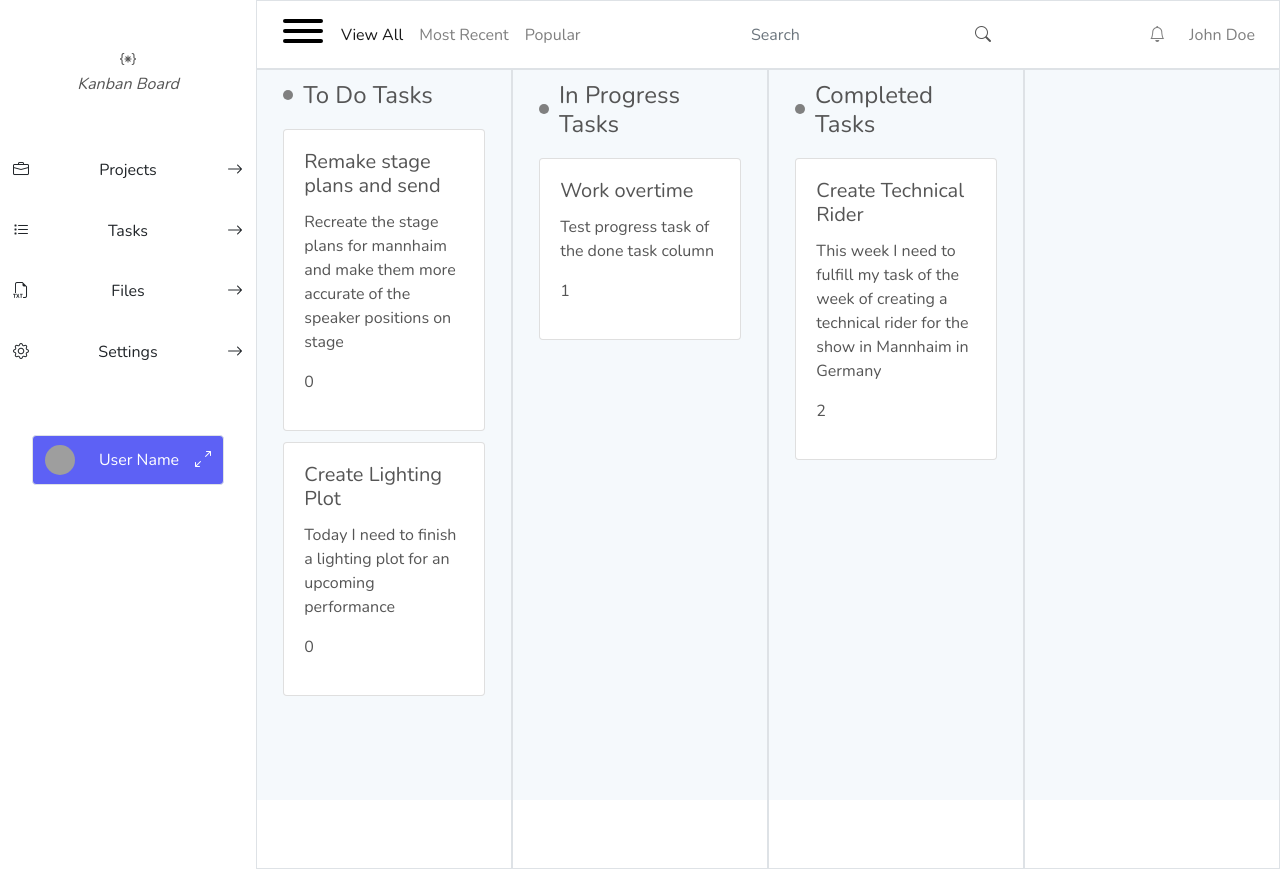
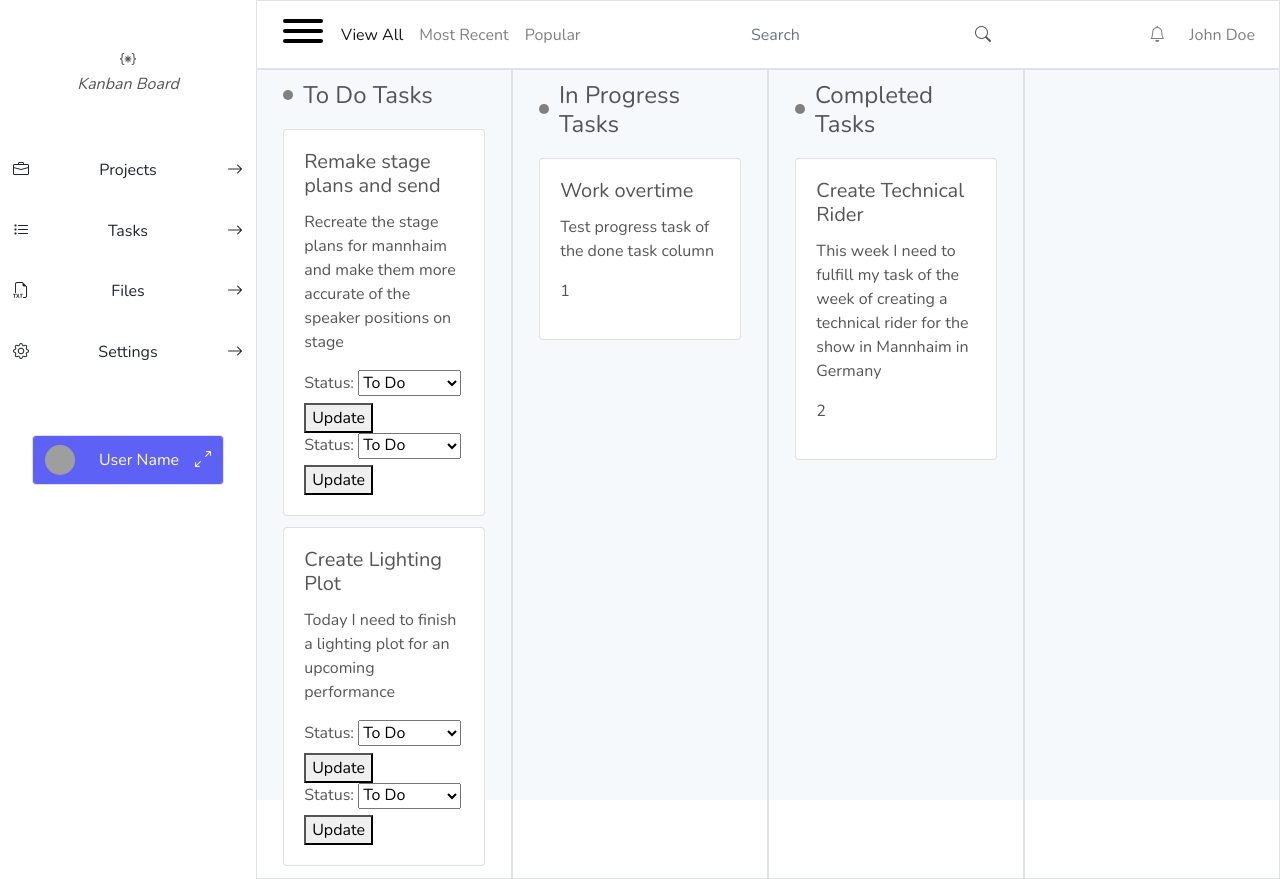
Before and after one commit to anthonyfdunphy/kanban-project, a Django app: page / in a window 1280 px wide. Run offline with Django 3.2, Linux system fonts and the light colour scheme; data comes from the database, SQL or seed files in the repository; some libraries are stand-ins or nearby versions; grey boxes are pictures that could not be loaded.

Commit message:
almost have the form button working

```diff
--- a/kanban/home/templates/home/index.html
+++ b/kanban/home/templates/home/index.html
@@ -162,7 +162,18 @@
                         <div class="card-body">
                           <h5 class="card-title">{{ todo.task }}</h5>
                           <p class="card-text">{{ todo.content }}</p>
-                          <p>{{ todo.id }}</p>
+                            {% for todo in todo_list %}
+                              <form id="task-form-{{ todo.id }}" class="task-form" data-task-id="{{ todo.id }}">
+                                {% csrf_token %}
+                                <label for="task-status-{{ todo.id }}">Status:</label>
+                                <select id="task-status-{{ todo.id }}" name="status">
+                                  <option value="0" {% if task.status == 0 %}selected{% endif %}>To Do</option>
+                                  <option value="1" {% if task.status == 1 %}selected{% endif %}>In Progress</option>
+                                  <option value="2" {% if task.status == 2 %}selected{% endif %}>Complete</option>
+                                </select>
+                                <button type="submit">Update</button>
+                              </form>
+                            {% endfor %}
                         </div>
                       </div>
                     {% endfor %}
--- a/kanban/home/urls.py
+++ b/kanban/home/urls.py
@@ -3,4 +3,5 @@ from . import views
 
 urlpatterns = [
     path('', views.index, name='home'),
+    path('update-task-status', views.update_task_status, name='update_task_status'),
 ]
--- a/kanban/home/views.py
+++ b/kanban/home/views.py
@@ -1,6 +1,7 @@
 from django.shortcuts import render, get_object_or_404, redirect
 from django.urls import reverse
 from tasks.models import Tasks
+from django.http import JsonResponse
 
 def index(request):
     tasks_todo = Tasks.objects.filter(status=0)
@@ -18,3 +19,14 @@ def index(request):
     }
 
     return render(request, 'home/index.html', context)
+
+def update_task_status(request):
+    if request.method == 'POST':
+        task_id = request.POST.get('id')
+        new_status = request.POST.get('status')
+        task = get_object_or_404(Tasks, id=task_id)
+        task.status = new_status
+        task.save()
+        return JsonResponse({'id': task.id, 'status': task.status})
+    else:
+        return JsonResponse({'error': 'Invalid request'})
--- a/kanban/static/js/script.js
+++ b/kanban/static/js/script.js
@@ -1,3 +1,33 @@
+// tasks.js
+const taskForms = document.querySelectorAll('.task-form');
+
+taskForms.forEach(form => {
+  form.addEventListener('submit', event => {
+    event.preventDefault();
+    const taskId = form.dataset.taskId;
+    const newStatus = form.elements['status'].value;
+    updateTaskStatus(taskId, newStatus);
+  });
+});
+
+function updateTaskStatus(taskId, newStatus) {
+  const xhr = new XMLHttpRequest();
+  xhr.open('POST', '/update-task-status');
+  xhr.setRequestHeader('Content-Type', 'application/x-www-form-urlencoded');
+  const csrfToken = document.querySelector('input[name="csrfmiddlewaretoken"]').value;
+  xhr.setRequestHeader('X-CSRFToken', csrfToken);
+  xhr.onload = function() {
+    if (xhr.status === 200) {
+      const updatedTask = JSON.parse(xhr.responseText);
+      const taskForm = document.querySelector(`#task-form-${updatedTask.id}`);
+      taskForm.elements['status'].value = updatedTask.status;
+    }
+  };
+  xhr.send(`id=${taskId}&status=${newStatus}`);
+}
+
+
+
 const hamburger = document.querySelector('.hamburger');
 
 hamburger.addEventListener('click', function() {
```
